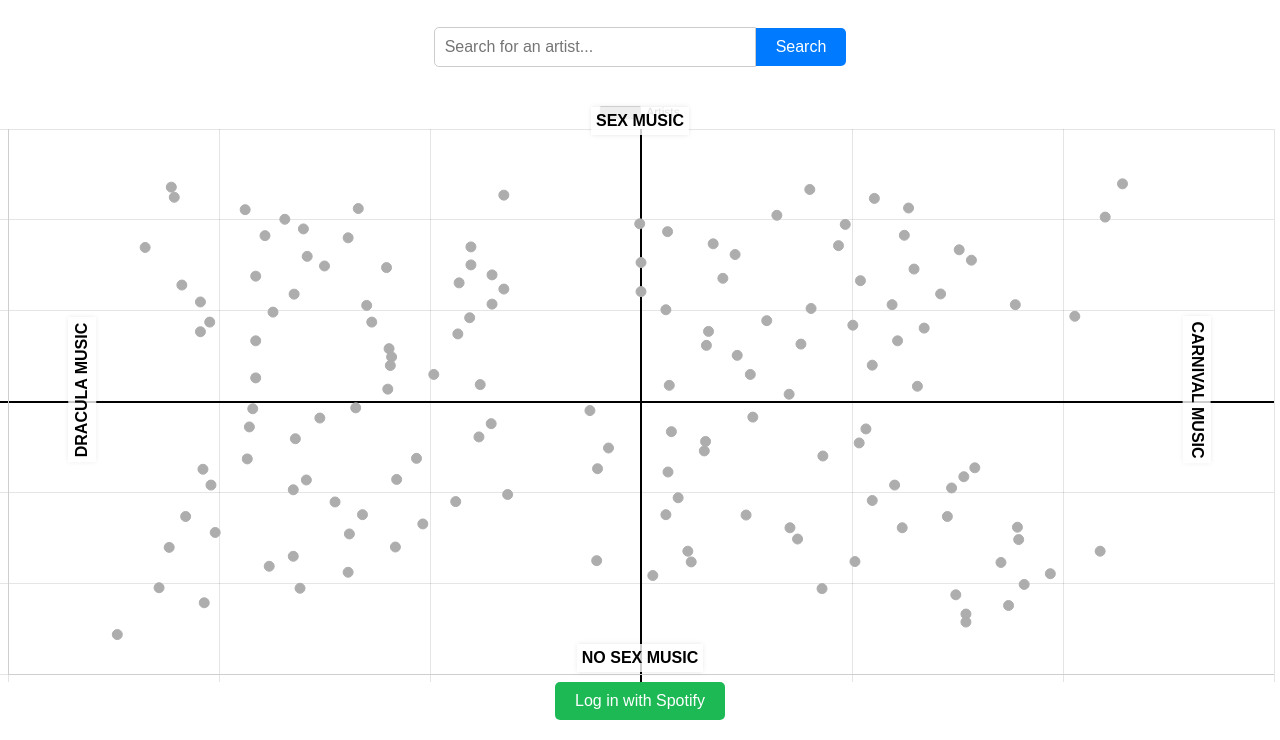
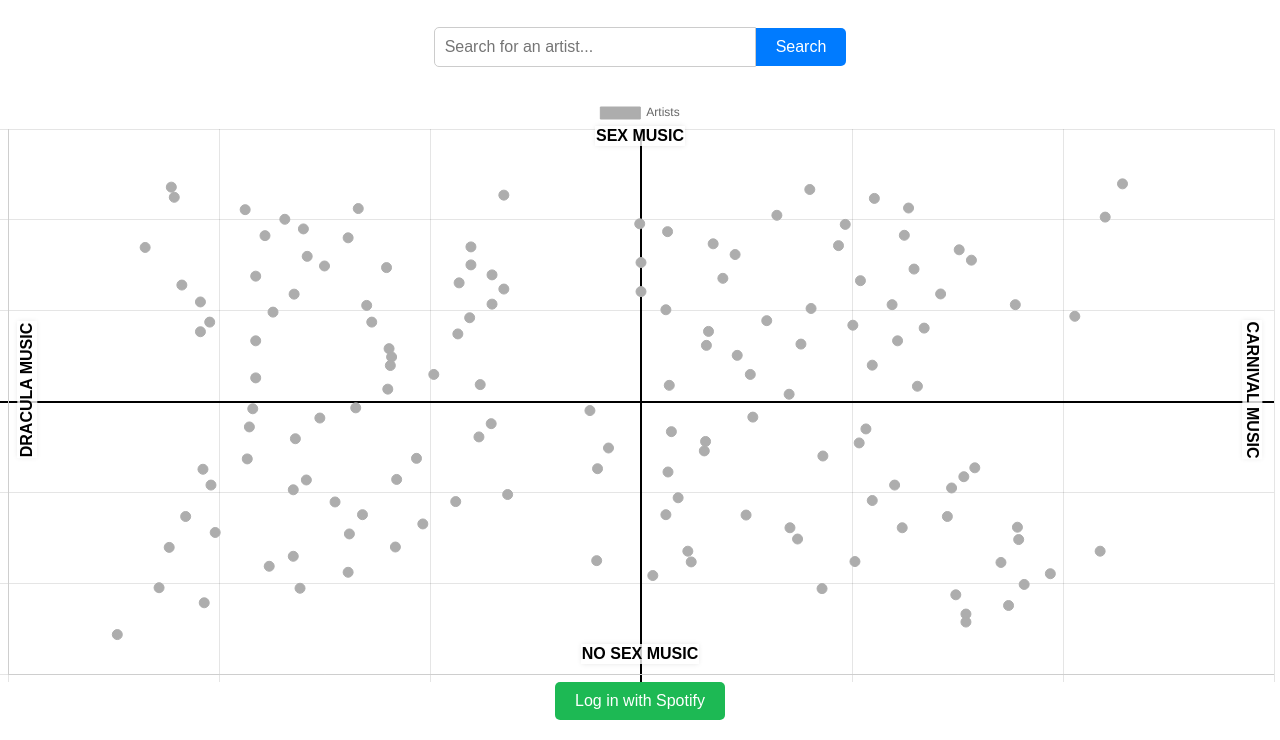
Before and after one commit to SunnyZero/dumb-music-thing, a website: page public/index.html in a window 1280 px wide. Shown: the part 60-800 px from the top of the page. Drawn offline with nearby package versions, Linux system fonts and the light colour scheme; no server answers.

Commit message:
Update style.css

```diff
--- a/public/style.css
+++ b/public/style.css
@@ -84,32 +84,33 @@ h1 {
     font-size: 16px;
     font-weight: bold;
     background-color: rgba(255, 255, 255, 0.8);
-    padding: 5px;
+    padding: 1px;
     box-shadow: 0px 0px 5px rgba(0, 0, 0, 0.1);
 }
 
 #sex-music {
-    top: 10px;
+    top: 5%;
     left: 50%;
     transform: translateX(-50%);
 }
 
 #no-sex-music {
-    bottom: 10px;
+    bottom: 3%;
     left: 50%;
     transform: translateX(-50%);
 }
 
 #dracula-music {
-    left: 10px;
+    left: 0;
     top: 50%;
-    transform: translateY(-50%) rotate(-90deg);
+    transform: translateY(-50%) translateX(-30%) rotate(-90deg);
 }
 
 #carnival-music {
-    right: 10px;
+    right: 0;
+    margin-right: 0;
     top: 50%;
-    transform: translateY(-50%) rotate(90deg);
+    transform: translateY(-50%) translateX(30%) rotate(90deg);
 }
 
 #spinner {
```
